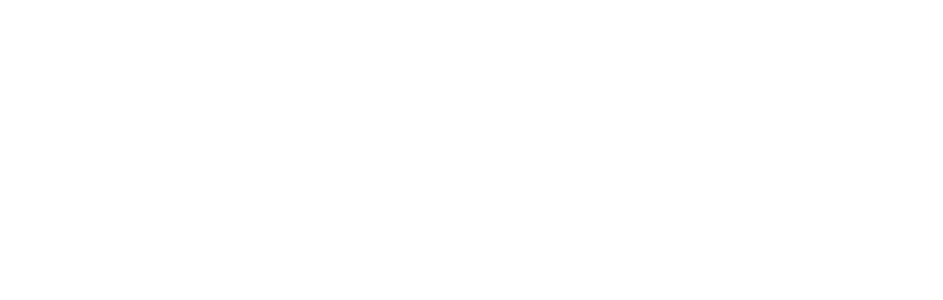
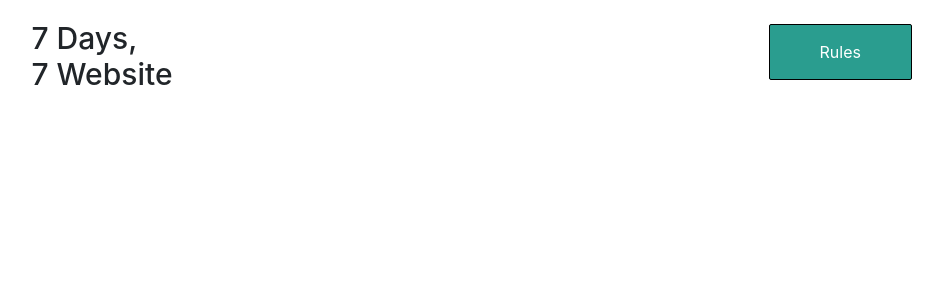
Before and after one commit to JigmeT123/7days7website, a React (Create React App) app in the folder challenge/: page /tutorial in a window 1280 px wide. Shown: the top 300 px of the page, without its empty margins (71-1014 px from the left). Built offline with nearby package versions, Linux system fonts and the light colour scheme.

Commit message:
need to fix  the tutorial page

```diff
--- a/challenge/src/App.js
+++ b/challenge/src/App.js
@@ -1,5 +1,6 @@
 import React from 'react';
 import Homepage from './components/homepage/Homepage';
+import VideoLink from './components/vidLink/VideoLink';
 import {Route, BrowserRouter, Switch} from 'react-router-dom';
 
 function App() {
@@ -8,6 +9,7 @@
     <div className="app">
       <Switch>
         <Route exact path='/' component={Homepage}></Route>
+        <Route exact path='/tutorial' component={VideoLink}></Route>
       </Switch>
     </div>
     </BrowserRouter>
--- a/challenge/src/components/homepage/Homepage.js
+++ b/challenge/src/components/homepage/Homepage.js
@@ -17,7 +17,7 @@
                        <p> <span className={styles.intro}>Introducing </span> 7 Days, <br />
                         7 Website <span className={styles.challenge}>Challenge</span></p>
                        <h6>Learn and improve skills by taking this challenge.This challenge is to everyone who wants to groom their skills on web designing. And mainly to Bhutanese who are staying home due to the Nation-wide lockdown in response to the COVID19 pandemic. It is an amazing way to spend your stay at home productively by learning and grooming your skills. </h6>
-                       <button className={styles.btn}>Tutorial</button>
+                       <button className={styles.btn}><Link to='./tutorial'>Tutorial</Link></button>
 
                     </div>
 
--- a/challenge/src/components/homepage/homepage.module.css
+++ b/challenge/src/components/homepage/homepage.module.css
@@ -61,6 +61,14 @@
 .btn:hover{
     background-color: #2a9d8f;
     border: 1px #2a9d8f solid;
+}
+.btn > a{
+    text-decoration: none;
+    color: white;
+}
+.btn > a:hover{
+    text-decoration: none;
+    color: white;
 }
 .mainContent__two{
     background-image: url('../../assests/BACKGROUND.svg');
--- /dev/null
+++ b/challenge/src/components/vidLink/VideoLink.js
@@ -0,0 +1,11 @@
+import React from 'react'
+import Navbar from '../navbar/Navbar';
+function VideoLink() {
+    return (
+        <div className="videoLink">
+            <Navbar />
+        </div>
+    )
+}
+
+export default VideoLink
```
Also changed, not shown: challenge/src/components/vidLink/videolink.module.css (added).
